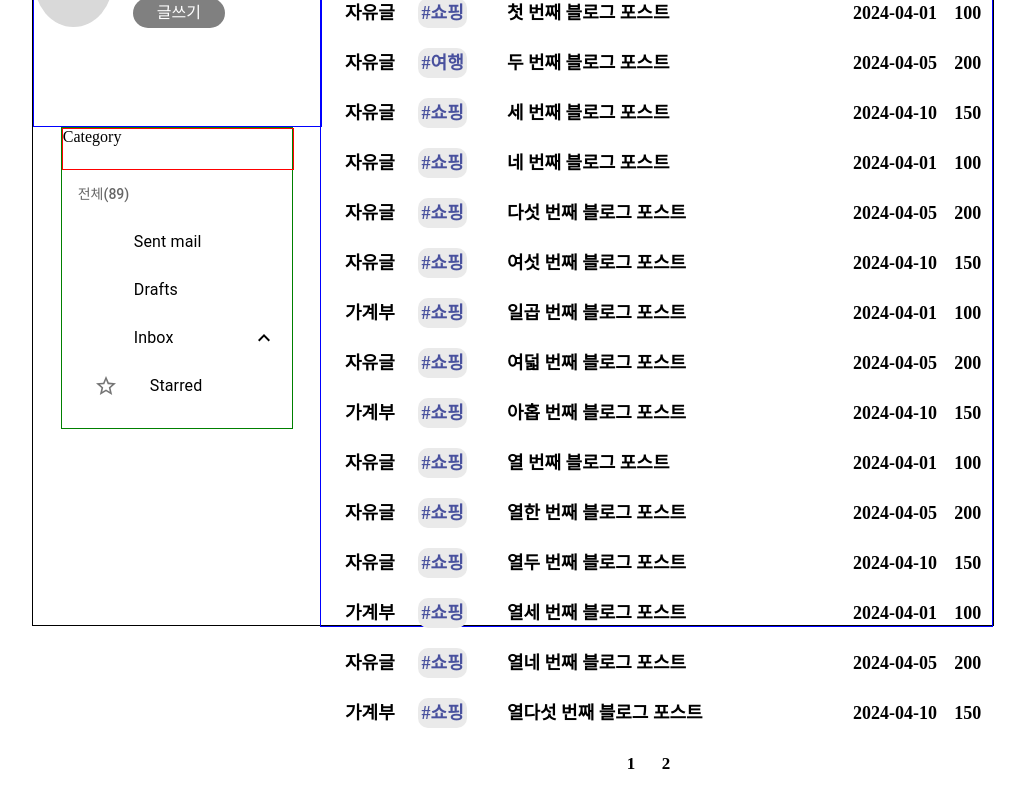
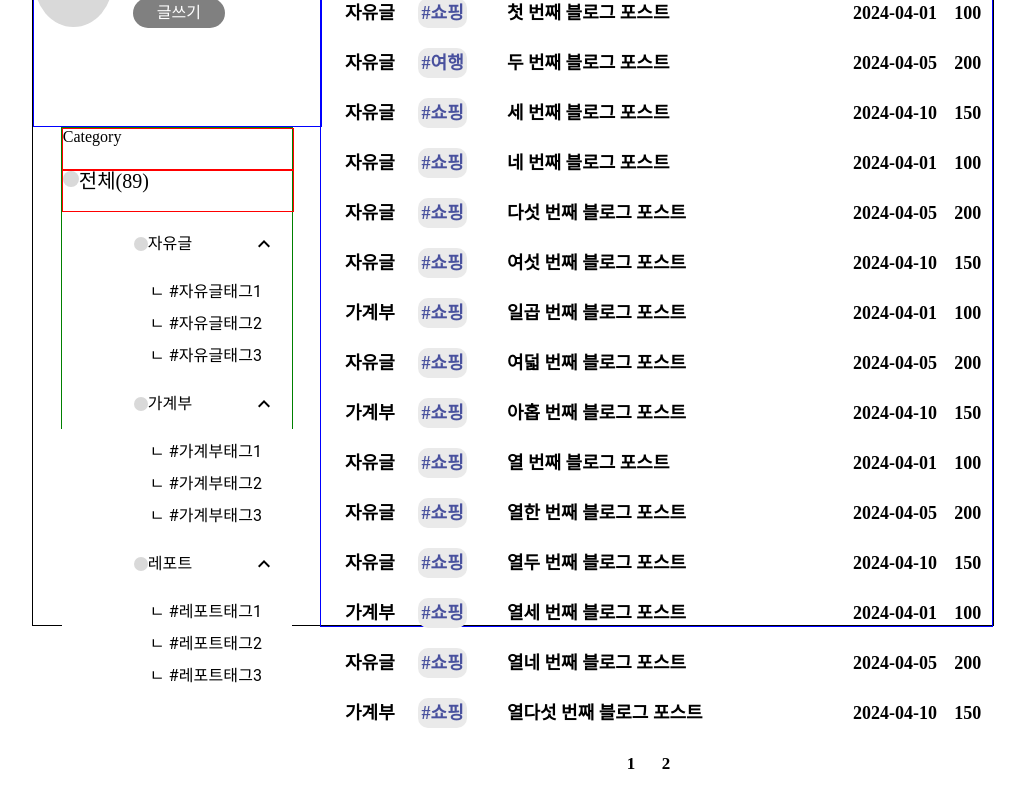
Before and after one commit to KEA-Lucky7/Lucky7-FE, a React app: page /myblog in a window 1280 px wide. Shown: the part 700-1508 px from the top of the page, without its empty margins (127-1152 px from the left). Built offline with nearby package versions, Linux system fonts and the light colour scheme; the HTML template or start-up script is replaced by a standard one.

Commit message:
feat : myblog 카테고리 위젯 View 구현(손봐야함)

```diff
--- a/src/components/myblogPage/MyblogCategoryWidget.tsx
+++ b/src/components/myblogPage/MyblogCategoryWidget.tsx
@@ -1,5 +1,4 @@
 import * as React from 'react';
-import ListSubheader from '@mui/material/ListSubheader';
 import List from '@mui/material/List';
 import ListItemButton from '@mui/material/ListItemButton';
 import ListItemIcon from '@mui/material/ListItemIcon';
@@ -7,64 +6,117 @@ import ListItemText from '@mui/material/ListItemText';
 import Collapse from '@mui/material/Collapse';
 import ExpandLess from '@mui/icons-material/ExpandLess';
 import ExpandMore from '@mui/icons-material/ExpandMore';
-import StarBorder from '@mui/icons-material/StarBorder';
 
 import * as S from "./styles/MyblogWidgetCss";
 
 export default function MyblogPostCategory() {
-    const [open, setOpen] = React.useState(true);
+    const [reportCategory, setReportCategory] = React.useState(true);
+    const [accountbookCategory, setAccountbookCategory] = React.useState(true); //가계부 카테고리
+    const [freetextCategory, setFreetextCategory] = React.useState(true); //자유글 카테고리
 
-    const handleClick = () => {
-        setOpen(!open);
+    const reportCategoryClick = () => {
+        setReportCategory(!reportCategory);
     };
+
+    //가계부 카테고리 눌렀을때 나오는 함수
+    const accountbookCategoryClick = () => {
+        setAccountbookCategory(!accountbookCategory);
+    };
+
+    //자유글 카테고리 눌렀을때 나오는 함수
+    const freetextCategoryClick = () => {
+        setFreetextCategory(!freetextCategory);
+    };
+
     return (
         <S.MyblogCategoryWidgetContainer>
             <S.Title>Category</S.Title>
+            <S.ContentTitle>
+                <S.Circle />
+                전체(89)
+            </S.ContentTitle>
             <List
                 sx={{ width: '100%', maxWidth: 360, bgcolor: 'background.paper' }}
                 component="nav"
                 aria-labelledby="nested-list-subheader"
-                subheader={
-                    <ListSubheader component="div" id="nested-list-subheader">
-                        전체(89)
-                    </ListSubheader>
-                }
             >
                 {/* 첫 번째 메뉴 */}
-                <ListItemButton>
+                <ListItemButton onClick={freetextCategoryClick}>
                     <ListItemIcon>
                     </ListItemIcon>
-                    <ListItemText primary="Sent mail" />
-                </ListItemButton>
-
-                {/* 두 번째 메뉴 */}
-                <ListItemButton>
-                    <ListItemIcon>
-                    </ListItemIcon>
-                    <ListItemText primary="Drafts" />
-                </ListItemButton>
-
-                {/* 세 번째 메뉴 */}
-                <ListItemButton onClick={handleClick}>
-                    <ListItemIcon>
-                    </ListItemIcon>
-                    <ListItemText primary="Inbox" />
-                    {open ? <ExpandLess /> : <ExpandMore />}
+                    <S.SubCircle />
+                    <ListItemText primary="자유글"/>
+                    {freetextCategory ? <ExpandLess /> : <ExpandMore />}
                 </ListItemButton>
 
                 {/* 눌렀을 때 나오는 하위 메뉴 */}
-                <Collapse in={open} timeout="auto" unmountOnExit>
+                <Collapse in={freetextCategory} timeout="auto" unmountOnExit>
                     <List component="div" disablePadding>
                         <ListItemButton sx={{ pl: 4 }}>
                             <ListItemIcon>
-                                <StarBorder />
                             </ListItemIcon>
-                            <ListItemText primary="Starred" />
+                            <div style={{ display: 'flex', flexDirection: 'column' }}>
+                                <div style={{ display: 'flex', flexDirection: 'row' }}>
+
+                                    <ListItemText primary="ㄴ #자유글태그1" />
+                                </div>
+                                <ListItemText primary="ㄴ #자유글태그2" />
+                                <ListItemText primary="ㄴ #자유글태그3" />
+                            </div>
                         </ListItemButton>
                     </List>
                 </Collapse>
 
-            </List>
-        </S.MyblogCategoryWidgetContainer>
+                {/* 두 번째 메뉴 */}
+                <ListItemButton onClick={accountbookCategoryClick}>
+                    <ListItemIcon>
+                    </ListItemIcon>
+                    <S.SubCircle />
+                    <ListItemText primary="가계부" />
+                    {accountbookCategory ? <ExpandLess /> : <ExpandMore />}
+                </ListItemButton>
+
+                {/* 눌렀을 때 나오는 하위 메뉴 */}
+                <Collapse in={accountbookCategory} timeout="auto" unmountOnExit>
+                    <List component="div" disablePadding>
+                        <ListItemButton sx={{ pl: 4 }}>
+                            <ListItemIcon>
+                            </ListItemIcon>
+                            <div style={{ display: 'flex', flexDirection: 'column' }}>
+                                <ListItemText primary="ㄴ #가계부태그1" />
+                                <ListItemText primary="ㄴ #가계부태그2" />
+                                <ListItemText primary="ㄴ #가계부태그3" />
+                            </div>
+                        </ListItemButton>
+                    </List>
+                </Collapse>
+
+
+                {/* 세 번째 메뉴 */}
+                <ListItemButton onClick={reportCategoryClick}>
+                    <ListItemIcon>
+                    </ListItemIcon>
+                    <S.SubCircle />
+                    <ListItemText primary="레포트" />
+                    {reportCategory ? <ExpandLess /> : <ExpandMore />}
+                </ListItemButton>
+
+                {/* 눌렀을 때 나오는 하위 메뉴 */}
+                <Collapse in={reportCategory} timeout="auto" unmountOnExit>
+                    <List component="div" disablePadding>
+                        <ListItemButton sx={{ pl: 4 }}>
+                            <ListItemIcon>
+                            </ListItemIcon>
+                            <div style={{ display: 'flex', flexDirection: 'column' }}>
+                                <ListItemText primary="ㄴ #레포트태그1" />
+                                <ListItemText primary="ㄴ #레포트태그2" />
+                                <ListItemText primary="ㄴ #레포트태그3" />
+                            </div>
+                        </ListItemButton>
+                    </List>
+                </Collapse>
+
+            </List >
+        </S.MyblogCategoryWidgetContainer >
     );
 }
--- a/src/components/myblogPage/styles/MyblogWidgetCss.ts
+++ b/src/components/myblogPage/styles/MyblogWidgetCss.ts
@@ -66,6 +66,30 @@ export const Title = styled.div`
     border: 1px solid red;
 `;
 
+export const ContentTitle = styled.div`
+    width: 100%;
+    height: 40px;
+    margin: 0 auto;
+    border: 1px solid red;
+    font-size: 20px;
+    display: flex;
+    flex-direction: row;
+`;
+
+export const Circle = styled.div`
+    width: 16px;
+    height: 16px;
+    border-radius: 100%;
+    background-color: #D9D9D9;
+`;
+
+
+export const SubCircle = styled.div`
+    width: 14px;
+    height: 14px;
+    border-radius: 100%;
+    background-color: #D9D9D9;
+`;
 
 export const TagBox = styled.div`
     width: 100%;
```
Also changed, not shown: src/components/myblogPage/myblogItems/GridItem.tsx (deleted, +0 -51 lines).
